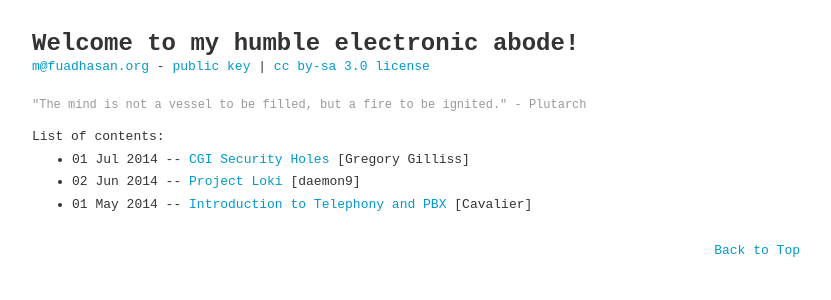
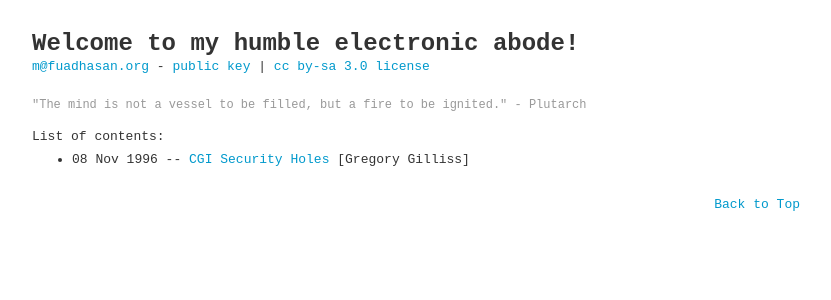
Before and after one commit to mfh/mfh.github.io, a Jekyll site: the page built from index.md, in a window 1280 px wide. Shown: the top 300 px of the page, without its empty margins (224-1055 px from the left). Built offline with Jekyll 4.4.1, drawn with Linux system fonts in a browser that asks for light colours.

Commit message:
remove sample file

```diff
--- a/_includes/_contents-index.html
+++ b/_includes/_contents-index.html
@@ -1,6 +1,4 @@
 List of contents:
 <ul>
-    <li>01 Jul 2014 -- <a href="/contents/20140701-CGI_Security_Holes-Gregory_Gilliss.txt">CGI Security Holes</a> [Gregory Gilliss]</li>
-    <li>02 Jun 2014 -- <a href="/contents/20140602-Project_Loki-daemon9.txt">Project Loki</a> [daemon9]</li>
-    <li>01 May 2014 -- <a href="/contents/20140501-Introduction_to_Telephony_and_PBX-Cavalier.txt">Introduction to Telephony and PBX</a> [Cavalier]</li>
+    <li>08 Nov 1996 -- <a href="/contents/19961108-CGI_Security_Holes-Gregory_Gilliss.txt">CGI Security Holes</a> [Gregory Gilliss]</li>
 </ul>
```
